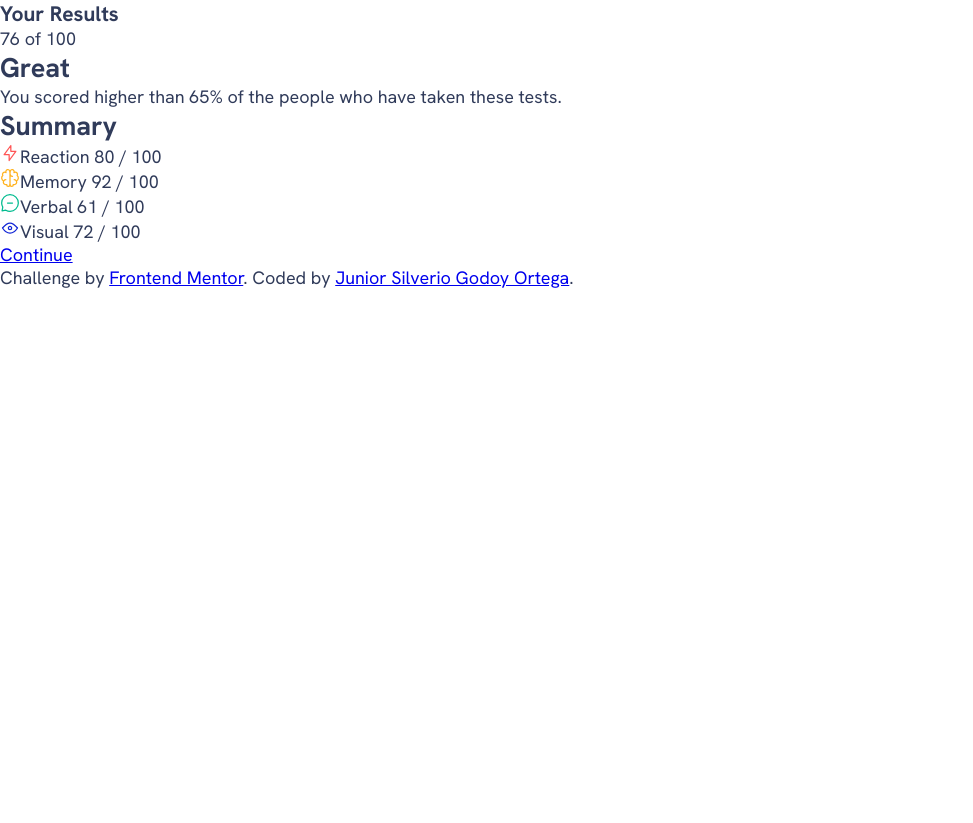
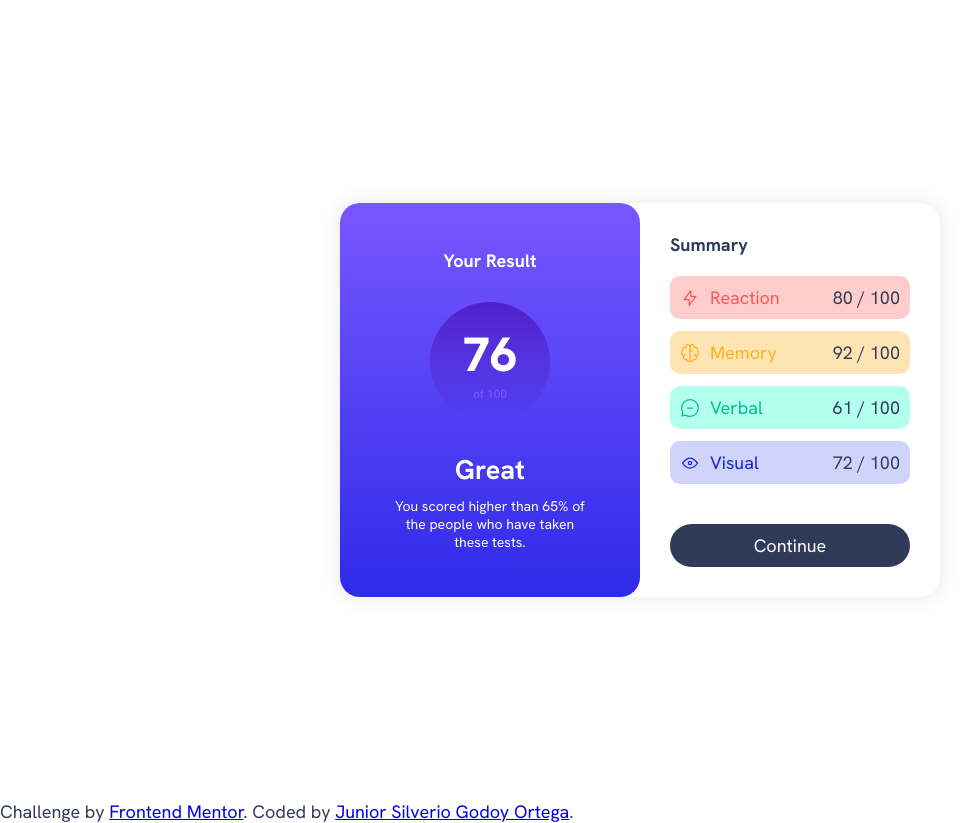
Before and after one commit to JuniorGodoyOrtega/results-summary-component, a plain HTML site: page index.html in a window 1280 px wide. Shown: the whole page, without its empty margins (0-973 px from the left). Before the commit the page ends 800 px from the top, so only its background shows below. Drawn offline with Linux system fonts and the light colour scheme.

Commit message:
commit temporal

```diff
--- a/index.html
+++ b/index.html
@@ -11,7 +11,7 @@
     <main class="container">
         <article class="card">
             <section class="card-header">
-                <h1 class="card-title">Your Results</h1>
+                <h1 class="card-title">Your Result</h1>
                 <p class="card-score">
                     <span class="score-number">76</span>
                     <span class="score-total">of 100</span>
--- a/script.js
+++ b/script.js
@@ -1,4 +1,18 @@
 const jsonUrl = "./data.json";
+
+const colorsBackground = {
+  Reaction: "hsl(0, 100%, 90%)",
+  Memory: "hsl(39, 100%, 85%)",
+  Verbal: "hsl(166, 100%, 85%)",
+  Visual: "hsl(234, 85%, 90%)"
+};
+
+const colorsText = {
+  Reaction: "hsl(0, 100%, 67%)",
+  Memory: "hsl(39, 100%, 56%)",
+  Verbal: "hsl(166, 100%, 37%)",
+  Visual: "hsl(234, 85%, 45%)"
+};
 
 const summaryContainer = document.getElementById("summary-container");
 
@@ -14,14 +28,15 @@ fetch(jsonUrl)
     data.forEach((item) => {
       const summaryItem = document.createElement('div');
       summaryItem.className = 'summary-item';
+      summaryItem.style.backgroundColor = colorsBackground[item.category];
 
       const icon = document.createElement('img');
       icon.src = item.icon;
-      icon.alt = `${item.category} icon`;
+      icon.alt = `${item.category.toLowerCase()}-icon`;
       icon.className = 'summary-icon';
 
       const label = document.createElement('span');
-      label.className = 'label';
+      label.className = `${item.category.toLowerCase()}-label`;
       label.textContent = item.category;
 
       const score = document.createElement('span');
--- a/styles/estilos.css
+++ b/styles/estilos.css
@@ -28,3 +28,128 @@ body {
     font-size: var(--font-size-body-copy);
     color: var(--neutral-color-dark-gray-blue);
 }
+
+.container {
+    display: flex;
+    justify-content: center;
+    align-items: center;
+    min-height: 100vh;
+}
+
+.card {
+    display: flex;
+    max-width: 600px;
+    background: var(--neutral-color-white);
+    border-radius: 20px;
+    box-shadow: 0 0 20px rgba(0, 0, 0, 0.1);
+}
+
+.card-title {
+    font-size: var(--font-size-body-copy);
+}
+
+.card-header, .summary-section {
+    width: 50%;
+}
+
+.card-header {
+    background: linear-gradient(to bottom, var(--gradient-light-slate-blue), var(--gradient-light-royal-blue));
+    border-radius: 20px;
+    display: flex;
+    flex-direction: column;
+    justify-content: center;
+    align-items: center;
+    padding: 20px;
+    gap: 10px;
+    color: var(--neutral-color-white);
+}
+
+.card-score {
+    display: flex;
+    flex-direction: column;
+    align-items: center;
+    justify-content: center;
+    background: linear-gradient(to bottom, var(--gradient-violet-blue), var(--gradient-persian-blue));
+    border-radius: 50%;
+    height: 120px;
+    width: 120px;
+    margin: 20px;
+}
+
+.score-number {
+    font-size: 3rem;
+    font-weight: 800;
+}
+
+.score-total {
+    font-size: 12px;
+    color: var(--gradient-light-slate-blue);
+    font-weight: 500;
+}
+
+.card-description{
+    text-align: center;
+    font-size: 14px;
+    padding: 0 30px;
+}
+
+.summary-section {
+    padding: 30px;
+}
+
+.card-summary-button {
+    display: block;
+    background: var(--neutral-color-dark-gray-blue);
+    color: var(--neutral-color-white);
+    text-decoration: none;
+    padding: 10px 20px;
+    border-radius: 30px;
+    text-align: center;
+    margin-top: 40px;
+}
+
+.section-title {
+    padding-bottom: 20px;
+}
+
+.summary-item {
+    display: flex;
+    align-items: center;
+    position: relative;
+    padding: 10px 0;
+    margin-bottom: 12px;
+    border-radius: 10px;
+    overflow: hidden;
+}
+
+.summary-icon {
+    margin: 0 10px;
+}
+
+.section-title {
+    font-size: var(--font-size-body-copy);
+}
+
+.reaction-label {
+    color: var(--primary-color-ligth-red);
+    flex-grow: 1;
+}
+
+.memory-label {
+    color: var(--primary-color-orangey-yellow);
+    flex-grow: 1;
+}
+
+.verbal-label {
+    color: var(--primary-color-green-teal);
+    flex-grow: 1;
+}
+
+.visual-label {
+    color: var(--primary-color-cobalt-blue);
+    flex-grow: 1;
+}
+
+.score {
+    margin-right: 10px;
+}
```
